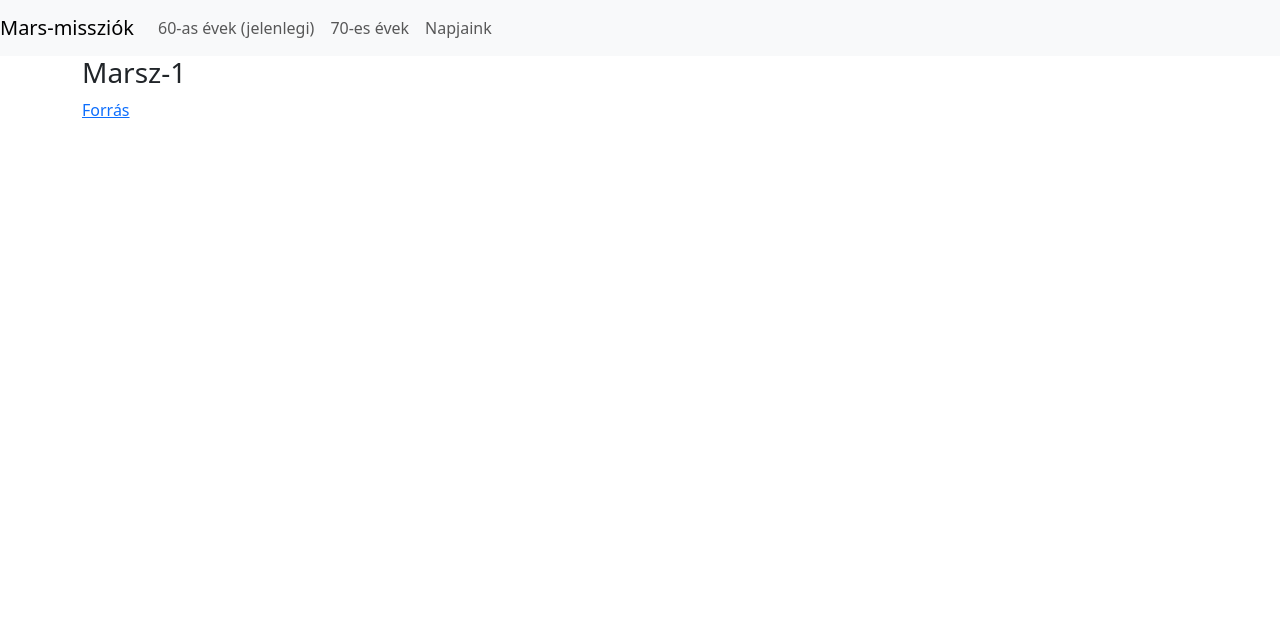
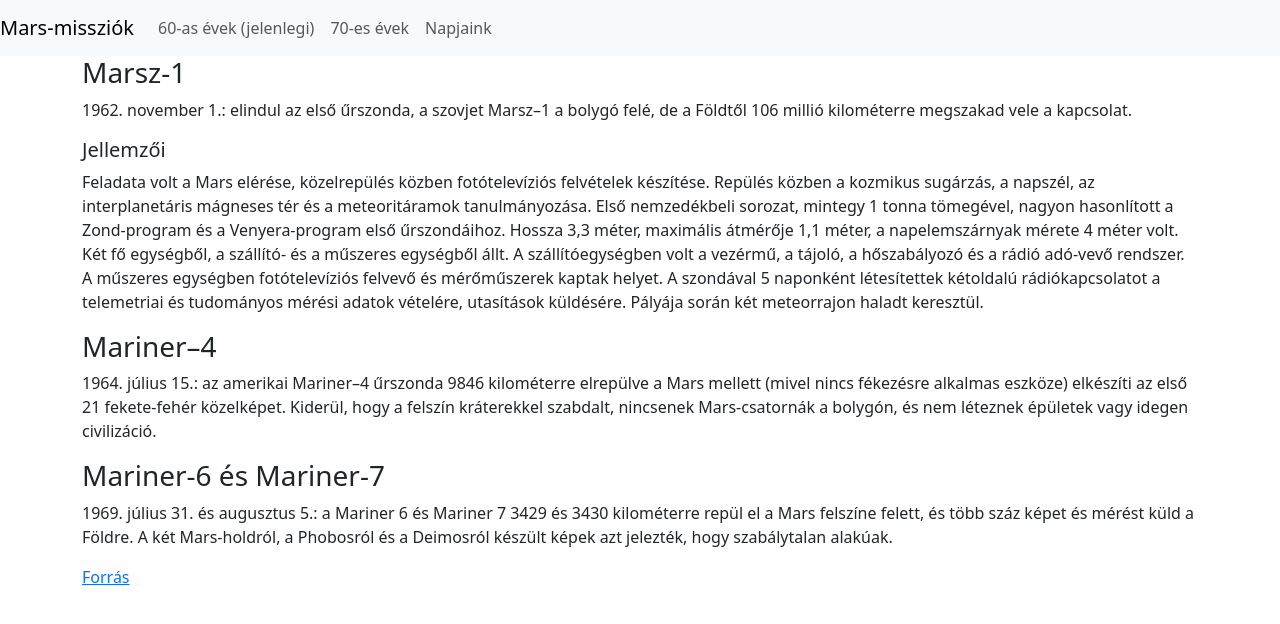
Before and after one commit to pappgergely06/Ikt2_weblap2, a plain HTML site: page index.html in a window 1280 px wide. Drawn offline with nearby package versions, Linux system fonts and the light colour scheme.

Commit message:
add jellemzők

```diff
--- a/index.html
+++ b/index.html
@@ -30,13 +30,23 @@
       </nav>
 
     <div class="container">
-      <header>
-        <h3>Marsz-1</h3>
-      </header>
 
-    <section></section>
+    <section>
+      <h3>Marsz-1</h3>
+      <p>1962. november 1.: elindul az első űrszonda, a szovjet Marsz–1 a bolygó felé, de a Földtől 106 millió kilométerre megszakad vele a kapcsolat.</p>
+      <h5>Jellemzői</h5>
+      <p>Feladata volt a Mars elérése, közelrepülés közben fotótelevíziós felvételek készítése. Repülés közben a kozmikus sugárzás, a napszél, az interplanetáris mágneses tér és a meteoritáramok tanulmányozása. Első nemzedékbeli sorozat, mintegy 1 tonna tömegével, nagyon hasonlított a Zond-program és a Venyera-program első űrszondáihoz. Hossza 3,3 méter, maximális átmérője 1,1 méter, a napelemszárnyak mérete 4 méter volt. Két fő egységből, a szállító- és a műszeres egységből állt. A szállítóegységben volt a vezérmű, a tájoló, a hőszabályozó és a rádió adó-vevő rendszer. A műszeres egységben fotótelevíziós felvevő és mérőműszerek kaptak helyet. A szondával 5 naponként létesítettek kétoldalú rádiókapcsolatot a telemetriai és tudományos mérési adatok vételére, utasítások küldésére. Pályája során két meteorrajon haladt keresztül.</p>
+    </section>
 
+    <section>
+      <h3>Mariner–4</h3>
+      <p>1964. július 15.: az amerikai Mariner–4 űrszonda 9846 kilométerre elrepülve a Mars mellett (mivel nincs fékezésre alkalmas eszköze) elkészíti az első 21 fekete-fehér közelképet. Kiderül, hogy a felszín kráterekkel szabdalt, nincsenek Mars-csatornák a bolygón, és nem léteznek épületek vagy idegen civilizáció.</p>
+    </section>
 
+    <section>
+      <h3>Mariner-6 és Mariner-7</h3>
+      <p>1969. július 31. és augusztus 5.: a Mariner 6 és Mariner 7 3429 és 3430 kilométerre repül el a Mars felszíne felett, és több száz képet és mérést küld a Földre. A két Mars-holdról, a Phobosról és a Deimosról készült képek azt jelezték, hogy szabálytalan alakúak.</p>
+    </section>
 
 
     <footer>
```
